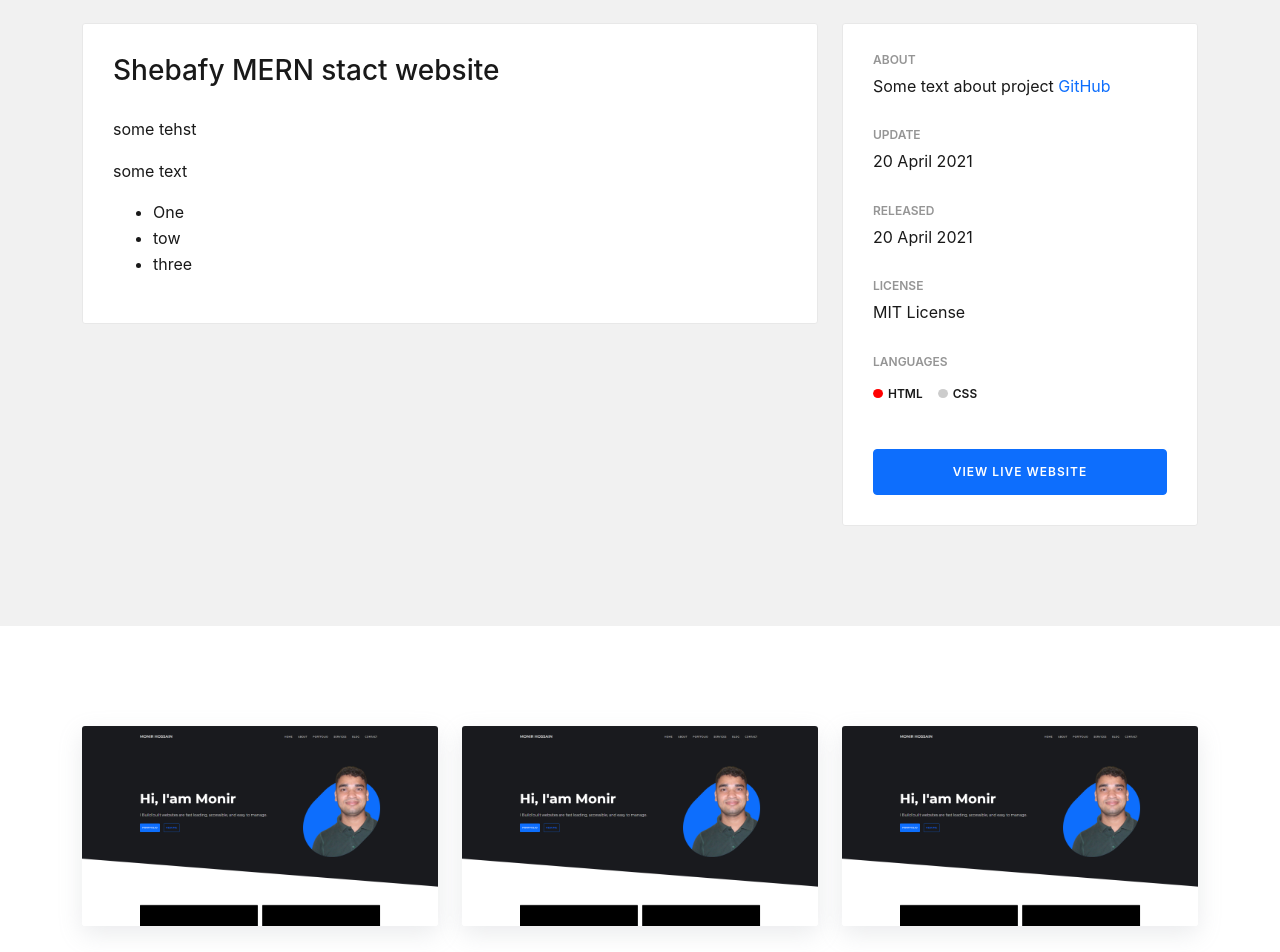
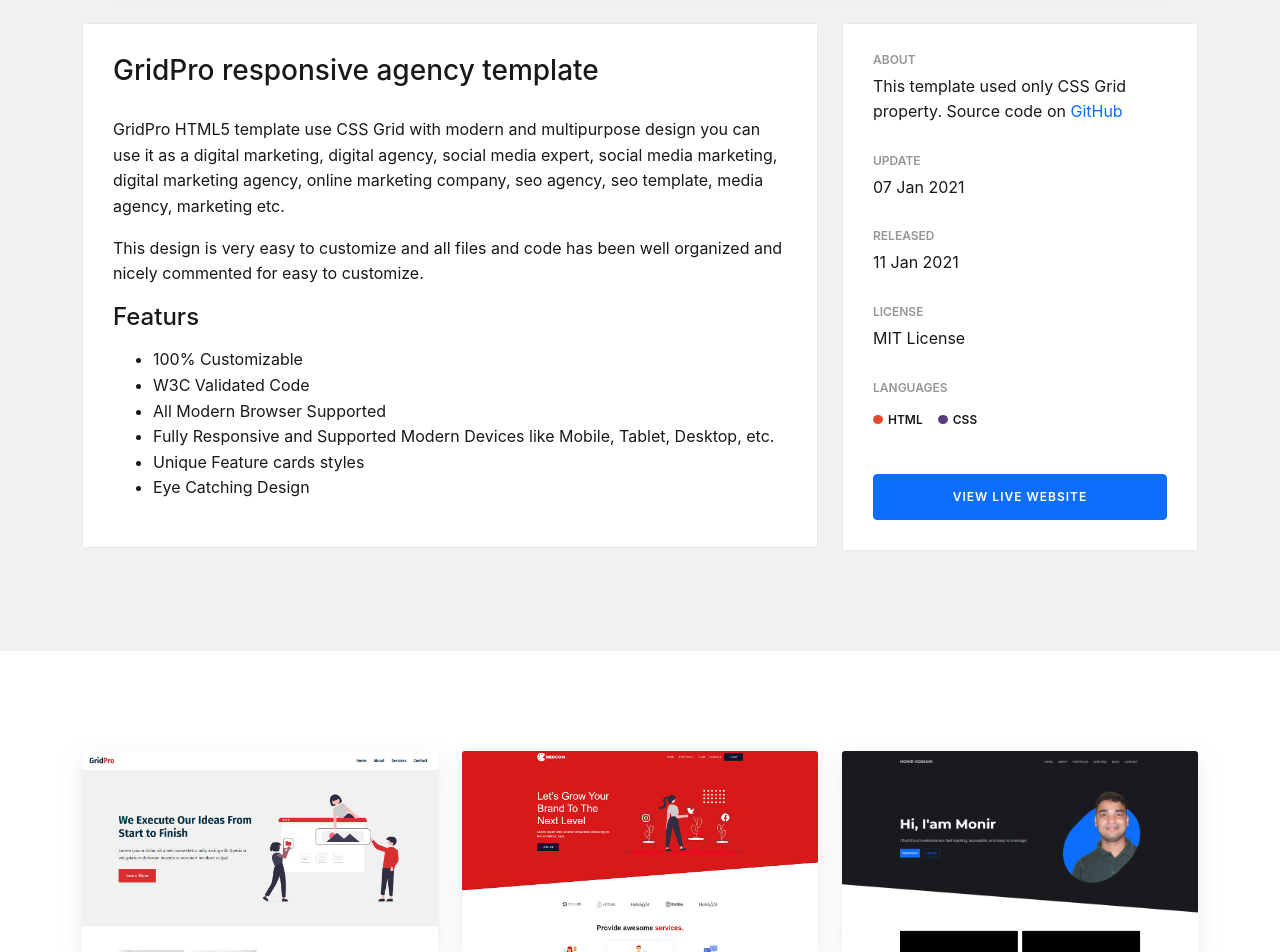
Before and after one commit to monirair/monir, a React (Create React App) app: page /portfolio/1 in a window 1280 px wide. Shown: the part 1160-2112 px from the top of the page. Built offline with nearby package versions, Linux system fonts and the light colour scheme.

Commit message:
add data

```diff
--- a/src/assets/css/style.css
+++ b/src/assets/css/style.css
@@ -325,7 +325,7 @@
   Layout
 ------------------------------------*/
 .img-fluid {
-  max-width: 100%;
+  width: 100%;
   display: block;
 }
 
--- a/src/components/Portfolio/PortfolioComp.css
+++ b/src/components/Portfolio/PortfolioComp.css
@@ -38,7 +38,7 @@
   font-size: 12px;
   font-weight: 600;
   margin: 0 15px 0px 0;
-  text-transform: uppercase;
+  text-transform: capitalize;
 }
 
 .lang-dot {
@@ -51,5 +51,26 @@
 }
 
 .lang-dot.html {
-  background-color: red !important;
+  background-color: #e34c26 !important;
 }
+.lang-dot.css {
+  background-color: #563d7c !important;
+}
+.lang-dot.sass {
+  background-color: #a53b70 !important;
+}
+.lang-dot.js {
+  background-color: #f1e05a !important;
+}
+.lang-dot.php {
+  background-color: #4f5d95 !important;
+}
+.lang-dot.ts {
+  background-color: #2b7489 !important;
+}
+.lang-dot.wp {
+  background-color: #207196 !important;
+}
+.lang-dot.react {
+  background-color: #61dafb !important;
+}
--- a/src/container/Portfolio/PortolioDetailsContainer.js
+++ b/src/container/Portfolio/PortolioDetailsContainer.js
@@ -18,7 +18,7 @@
               <img
                 src={`${process.env.PUBLIC_URL}/${data.image}`}
                 alt={data.title}
-                className='img-fluid rounded'
+                className='img-fluid rounded shadow'
               />
             </div>
           </div>
@@ -34,6 +34,7 @@
                     <p key={i} dangerouslySetInnerHTML={{ __html: value }} />
                   );
                 })}
+                <h4>Featurs</h4>
                 <ul className='features'>
                   {data.features.map((value, i) => {
                     return (
@@ -52,7 +53,9 @@
                 <div className='mb-30'>
                   <h5>About</h5>
                   {data.about}{' '}
-                  <a href={data.codeLink.link}>{data.codeLink.text}</a>
+                  <a href={data.codeLink.link} target='_blank' rel='noreferrer'>
+                    {data.codeLink.text}
+                  </a>
                 </div>
                 <div className='mb-30'>
                   <h5>Update</h5>
--- a/src/data/PortfolioData.json
+++ b/src/data/PortfolioData.json
@@ -1,34 +1,54 @@
 [
   {
     "id": 1,
-    "image": "./images/portfolio/1.jpg",
-    "title": "Shebafy MERN stact website",
+    "image": "./images/portfolio/gridpro.jpg",
+    "title": "GridPro responsive agency template",
+    "lang": [
+      "<span class='lang-dot html'></span>HTML",
+      "<span class='lang-dot css'></span>CSS"
+    ],
+    "desc": [
+      "GridPro HTML5 template use CSS Grid with modern and multipurpose design you can use it as a digital marketing, digital agency, social media expert, social media marketing, digital marketing agency, online marketing company, seo agency, seo template, media agency, marketing etc.",
+      "This design is very easy to customize and all files and code has been well organized and nicely commented for easy to customize."
+    ],
+    "features": [
+      "100% Customizable",
+      "W3C Validated Code",
+      "All Modern Browser Supported",
+      "Fully Responsive and Supported Modern Devices like Mobile, Tablet, Desktop, etc.",
+      "Unique Feature cards styles",
+      "Eye Catching Design"
+    ],
+    "about": "This template used only CSS Grid property. Source code on",
+    "codeLink": {
+      "text": "GitHub",
+      "link": "https://github.com/monirfy/gridpro"
+    },
+    "liveLink": "https://monirfy.github.io/gridpro/",
+    "update": "07 Jan 2021",
+    "released": "11 Jan 2021",
+    "license": "MIT License"
+  },
+  {
+    "id": 2,
+    "image": "./images/portfolio/redcom.jpg",
+    "title": "Redcom - Agency website template",
     "lang": [
       "<span class='lang-dot html'></span>html",
       "<span class='lang-dot css'></span>CSS"
     ],
-    "desc": ["some tehst", "some text"],
-    "features": ["One", "tow", "three"],
-    "about": "Some text about project",
-    "codeLink": {
-      "text": "GitHub",
-      "link": "https://google.com"
-    },
-    "liveLink": "https://monirhossain/",
-    "update": "20 April 2021",
-    "released": "20 April 2021",
-    "license": "MIT License"
-  },
-  {
-    "id": 2,
-    "image": "./images/portfolio/1.jpg",
-    "title": "Dhakar chaka stact website",
-    "lang": [
-      "<span class='lang-dot html'></span>html",
-      "<span class='lang-dot css'></span>CSS"
+    "desc": [
+      "GridPro HTML5 template use CSS Grid with modern and multipurpose design you can use it as a digital marketing, digital agency, social media expert, social media marketing, digital marketing agency, online marketing company, seo agency, seo template, media agency, marketing etc.",
+      "This design is very easy to customize and all files and code has been well organized and nicely commented for easy to customize."
     ],
-    "desc": ["some tehst", "some text"],
-    "features": ["One", "tow", "three"],
+    "features": [
+      "100% Customizable",
+      "W3C Validated Code",
+      "All Modern Browser Supported",
+      "Fully Responsive and Supported Modern Devices like Mobile, Tablet, Desktop, etc.",
+      "Unique Feature cards styles",
+      "Eye Catching Design"
+    ],
     "about": "Some text about project",
     "codeLink": {
       "text": "GitHub",
```
Also changed, not shown: public/images/portfolio/gridpro.jpg (added), public/images/portfolio/redcom.jpg (added).
